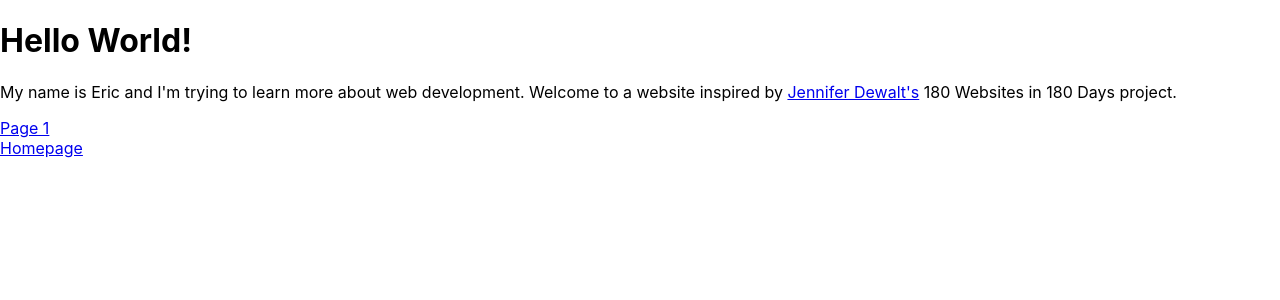
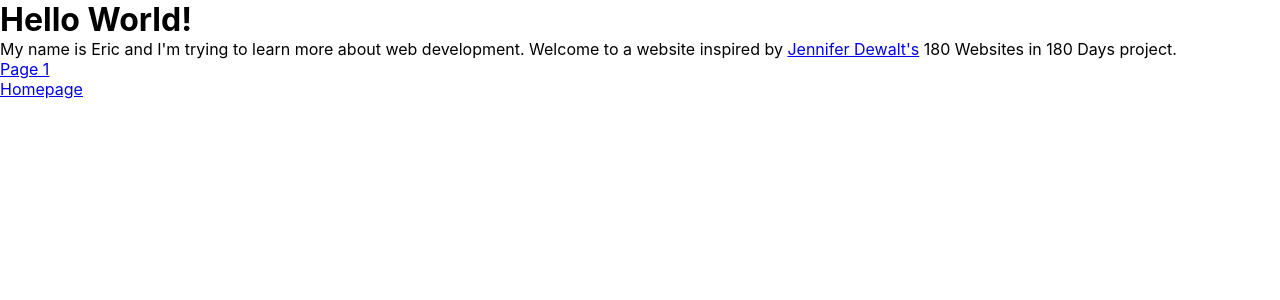
Before and after one commit to Kanginyi/Jennifer-Dewalt-Inspiration, a React (Create React App) app: page / in a window 1280 px wide. Shown: the top 300 px of the page. Built offline with nearby package versions, Linux system fonts and the light colour scheme.

Commit message:
Add margin&padding:0 and border-box

```diff
--- a/src/index.css
+++ b/src/index.css
@@ -11,3 +11,10 @@ code {
   font-family: source-code-pro, Menlo, Monaco, Consolas, 'Courier New',
     monospace;
 }
+
+*, *:after, *:before {
+    -webkit-box-sizing: border-box;
+    box-sizing: border-box;
+    margin: 0;
+    padding: 0;
+}
```
